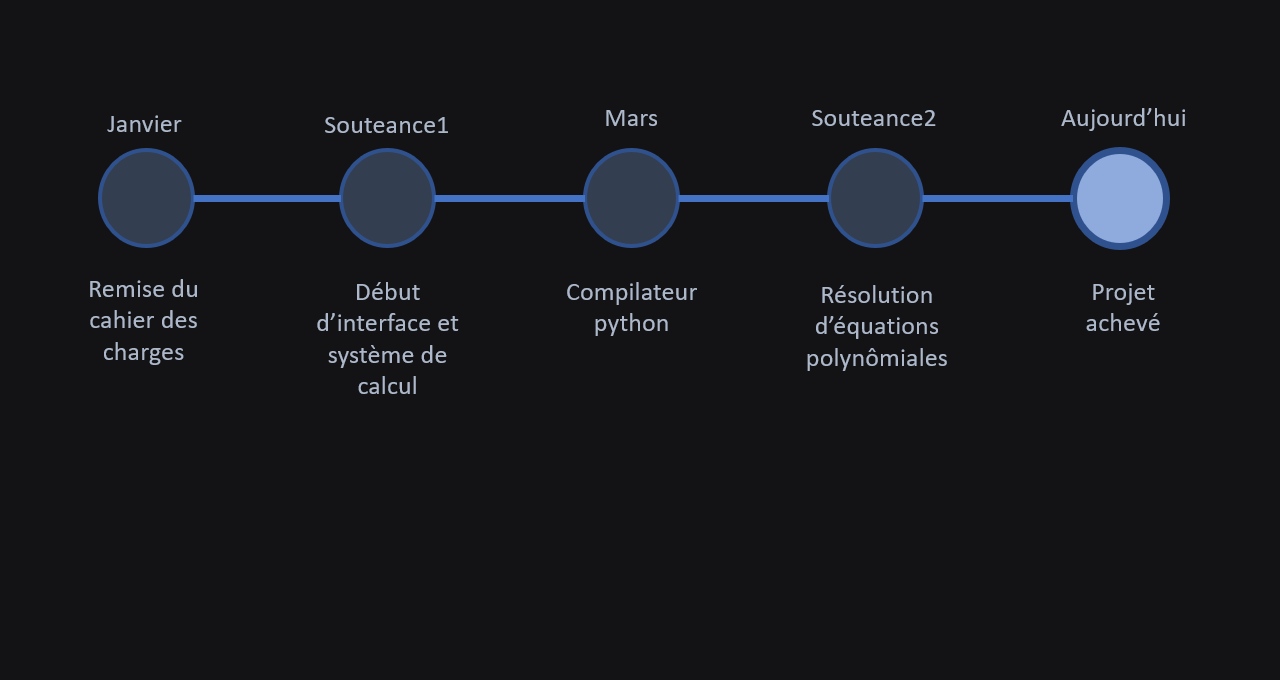
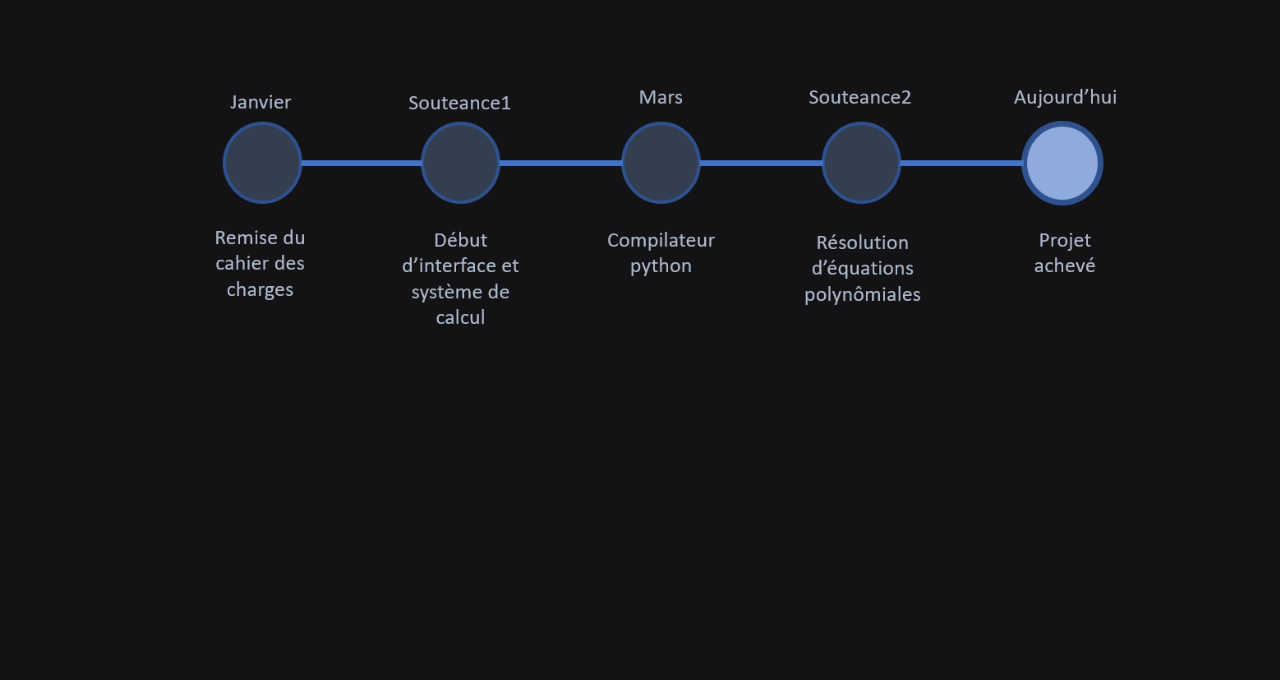
Before and after one commit to Matthiaskd/Matthiaskd.github.io, a plain HTML site: page download.html in a window 1280 px wide. Shown: the top 680 px of the page. Drawn offline with Linux system fonts and the light colour scheme.

Commit message:
quickfix

```diff
--- a/download.html
+++ b/download.html
@@ -12,7 +12,7 @@
 </head>
 <body>
     <center>
-    <img src="images/avancement_fr.png" alt="avancement">
+    <img class = "avancement" src="images/avancement_fr.png" alt="avancement">
     </center>
 
     <section class = "show">
--- a/style.css
+++ b/style.css
@@ -320,3 +320,8 @@ section {
 .source2{
     margin-left: 5cm;
 }
+
+.avancement{
+    margin-left: 1.5cm;
+    height: 10.5cm;
+}
```
